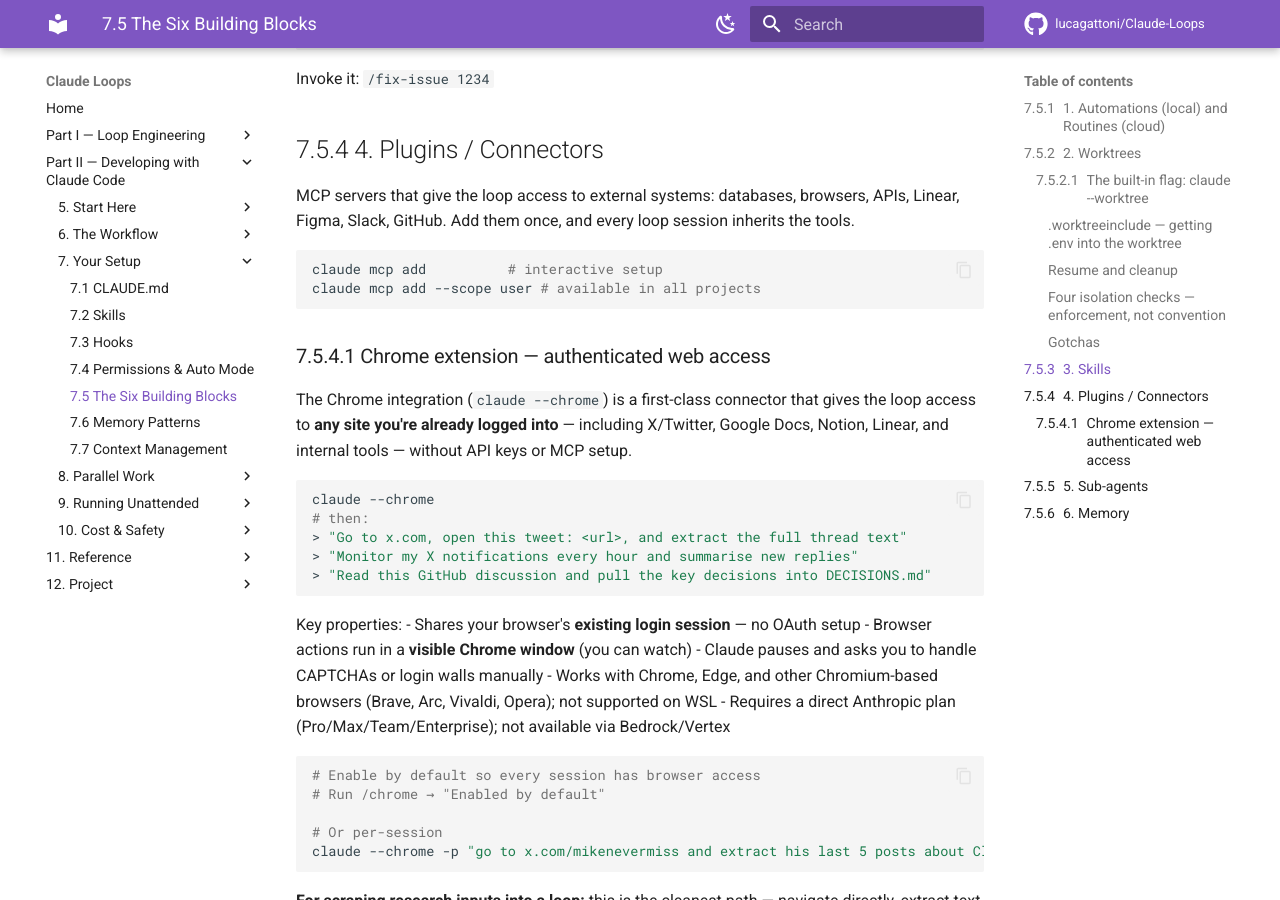
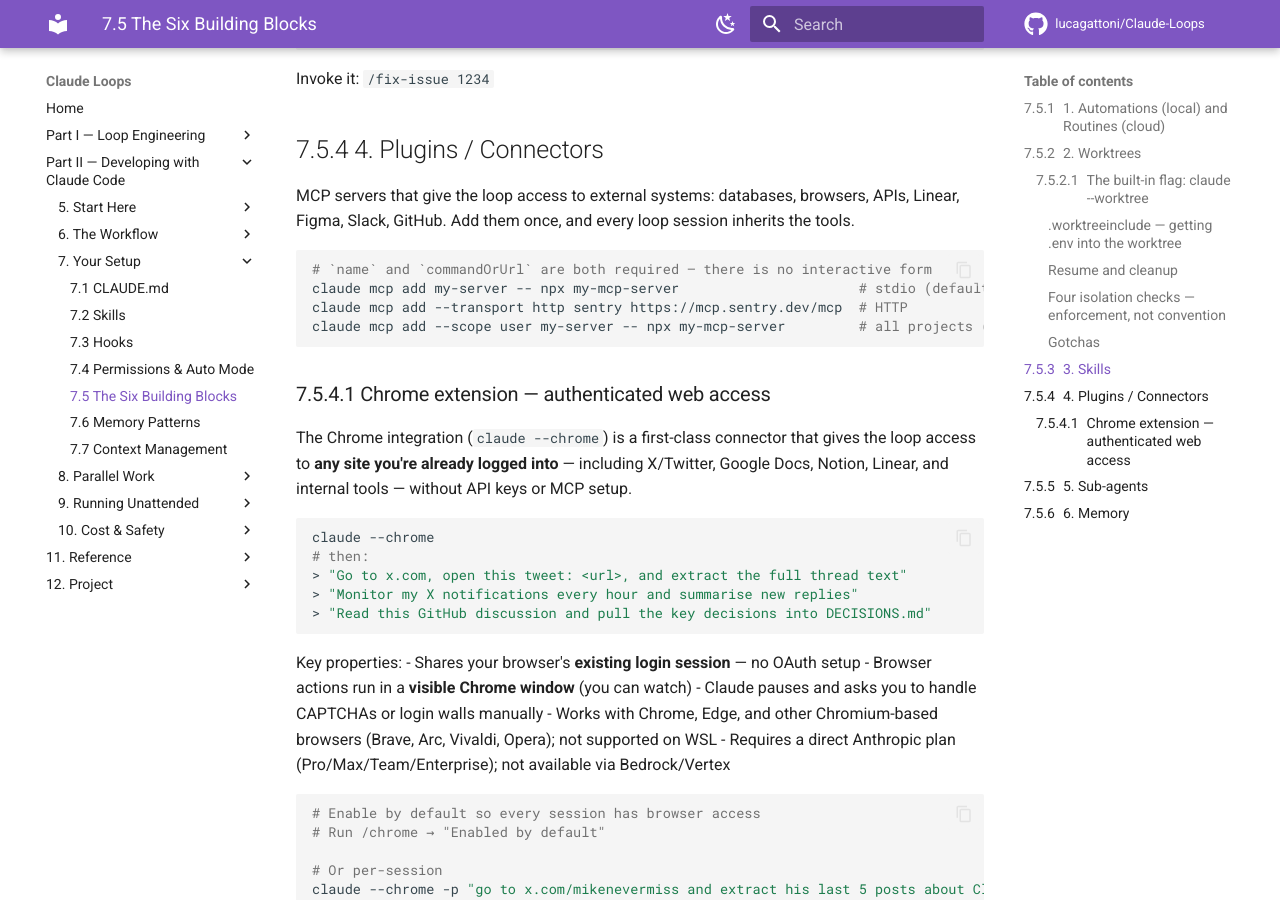
Before and after one commit to lucagattoni/Claude-Loops, an MkDocs documentation site: the page built from docs/03-building-blocks.md, in a window 1280 px wide and 900 px high, scrolled down 5447 px. Built offline with MkDocs 1.6.1 and Material for MkDocs 9.7.7, drawn with Linux system fonts in a browser that asks for light colours; comment, search, counter and statistics services are not loaded.

Commit message:
fix(kb): docs/03's MCP example could not run; log C1's residual uncertainties
`claude mcp add          # interactive setup` is wrong twice over. There is no
interactive form — bare `claude mcp add` on 2.1.261 errors `missing required
argument 'name'`, and `claude mcp add my-server` then errors `missing required
argument 'commandOrUrl'`. The C1 pass had already corrected `--global` to
`--scope user` on the line below, but that left a flag fix inside an example
that still could not be pasted and run.

Replaced with three examples taken from `claude mcp add --help` itself, so they
work as written: stdio, HTTP transport, and user scope. `-s, --scope <scope>`
takes local/user/project and defaults to local — verified, not assumed.

Raised by the C1 adjudication as a log-only uncertainty. Settled by running it,
which is cheaper than logging it, and is the standard this KB sets for anything
a reader will copy.

KB_GAPS gains V7-V12: the six residual uncertainties the pass could not settle
without an environment it did not have — circular @import behaviour, whether
SessionEnd fires for `--bg`, which hook (if any) follows a Routine run, a
standing policy for dead-but-formerly-real citations, one blockquote only a
single agent could fetch, and whether any real oracle-leakage precision figure
exists now that the cited one is retracted.

Two more were settled rather than logged, and are recorded as such: `--max-turns`
inert on `--bg`, and this MCP example.

Nothing was deleted for being merely unsourced.

Gate: `mkdocs build --strict` exits 0.

Co-Authored-By: Claude Opus 5 <noreply@anthropic.com>
Claude-Session: https://claude.ai/code/session_01PrdcxuL6rDMdrYyRojqaZL

````diff
--- a/docs/03-building-blocks.md
+++ b/docs/03-building-blocks.md
@@ -188,8 +188,10 @@ APIs, Linear, Figma, Slack, GitHub. Add them once, and every loop session inheri
 the tools.
 
 ```bash
-claude mcp add          # interactive setup
-claude mcp add --scope user # available in all projects
+# `name` and `commandOrUrl` are both required — there is no interactive form
+claude mcp add my-server -- npx my-mcp-server                      # stdio (default transport)
+claude mcp add --transport http sentry https://mcp.sentry.dev/mcp  # HTTP
+claude mcp add --scope user my-server -- npx my-mcp-server         # all projects (default: local)
 ```
 
 ### Chrome extension — authenticated web access
````
Also changed, not shown: KB_GAPS.md (+12 -1 lines).
